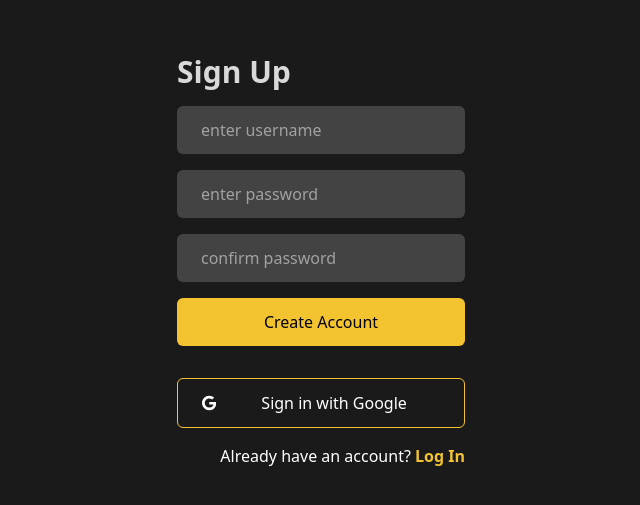
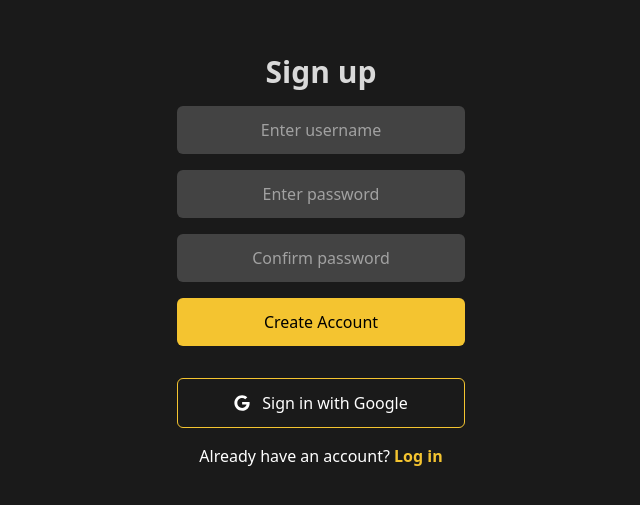
Before and after one commit to rupakyeware/Goat-Prep-Frontend, a React (Vite) app: page /register in a window 1280 px wide. Shown: the part 139-644 px from the top of the page, without its empty margins (319-959 px from the left). Built offline with nearby package versions, Linux system fonts and the light colour scheme; no server answers.

Commit message:
Made visual changes to auth forms

```diff
--- a/src/components/ui/common/GoogleLogin.jsx
+++ b/src/components/ui/common/GoogleLogin.jsx
@@ -2,10 +2,9 @@ import { FaGoogle } from "react-icons/fa";
 
 export default function GoogleLogin({className}) {
     return (
-        <div className={`w-full py-3 px-6 border-[0.5px] border-yellow bg-transparent rounded-md flex items-center justify-center gap-3 cursor-pointer hover:bg-turqoise hover:text-black hover:border-none ${className}`}>
+        <div className={`w-full py-3 px-8 border-[0.5px] border-yellow bg-transparent rounded-md flex items-center justify-center gap-3 cursor-pointer hover:bg-turqoise hover:text-black hover:border-none ${className}`}>
             <FaGoogle />
             <a
-            className="w-full"
                 href={`https://accounts.google.com/o/oauth2/v2/auth?redirect_uri=${import.meta.env.VITE_GOOGLE_REDIRECT_URI}&response_type=code&client_id=${import.meta.env.VITE_GOOGLE_CLIENT_ID}&scope=https%3A%2F%2Fwww.googleapis.com%2Fauth%2Fuserinfo.email+https%3A%2F%2Fwww.googleapis.com%2Fauth%2Fuserinfo.profile+openid&access_type=offline`}
             >
                 Sign in with Google
--- a/src/pages/Login.jsx
+++ b/src/pages/Login.jsx
@@ -26,24 +26,24 @@ export default function Login() {
     return (
         <div className="min-h-screen w-full flex items-center justify-center font-h2">
             <form onSubmit={handleSubmit} className="p-4 rounded-md w-80 space-y-4">
-                <p className="text-3xl text-md text-left text-normal font-bold">Sign In</p>
+                <p className="text-3xl text-md text-center text-normal font-bold">Sign in</p>
 
                 <input type="text"
-                    placeholder="enter username"
-                    className="w-full px-6 py-3 bg-gray rounded-md"
+                    placeholder="Username"
+                    className="w-full px-6 py-3 bg-gray rounded-md text-center"
                     onChange={(e) => setUsername(e.target.value)}
                     required
                 />
                 <input type="password"
-                    placeholder="enter password"
-                    className="w-full px-6 py-3 bg-gray rounded-md"
+                    placeholder="Password"
+                    className="w-full px-6 py-3 bg-gray rounded-md text-center"
                     onChange={(e) => setPassword(e.target.value)}
                     requireds
                 />
                 {error && <p className="text-red-400 text-sm">{error}</p>}
-                <button type="submit" className="w-full bg-primary text-black py-3 px-6 rounded-md font-">Login</button>
+                <button type="submit" className="w-full bg-primary text-black py-3 px-6 rounded-md text-center">Login</button>
                 <GoogleLogin className="mt-4"/>
-                <p className="w-full text-right">Dont have an account? <span className="text-yellow font-semibold"><a href="/register">Register</a></span></p>
+                <p className="w-full text-center">Don't have an account? <span className="text-yellow font-semibold"><a href="/register">Register</a></span></p>
             </form>
         </div>
     )
--- a/src/pages/Register.jsx
+++ b/src/pages/Register.jsx
@@ -27,29 +27,29 @@ export default function Register() {
     return (
         <div className="min-h-screen w-full flex items-center justify-center font-h2">
             <form onSubmit={handleSubmit} className="p-4 rounded-md w-80 space-y-4">
-                <p className=" text-3xl text-md text-left text-normal font-bold">Sign Up</p>
+                <p className=" text-3xl text-md text-center text-normal font-bold">Sign up</p>
                 <input type="text"
-                    placeholder="enter username"
-                    className="w-full px-6 py-3 bg-gray rounded-md"
+                    placeholder="Enter username"
+                    className="w-full px-6 py-3 bg-gray rounded-md text-center"
                     onChange={(e) => setUsername(e.target.value)}
                     required
                 />
                 <input type="password"
-                    placeholder="enter password"
-                    className="w-full px-6 py-3 bg-gray rounded-md"
+                    placeholder="Enter password"
+                    className="w-full px-6 py-3 bg-gray rounded-md text-center"
                     onChange={(e) => setPassword(e.target.value)}
                     required
                 />
                 <input type="password"
-                    placeholder="confirm password"
-                    className="w-full px-6 py-3 bg-gray rounded-md"
+                    placeholder="Confirm password"
+                    className="w-full px-6 py-3 bg-gray rounded-md text-center"
                     onChange={(e) => setConfirmPassword(e.target.value)}
                     required
                 />
                 {error && <p className="text-red-400 text-sm">{error}</p>}
                 <button type="submit" className="w-full bg-primary text-black py-3 px-6 rounded-md font-">Create Account</button>
                 <GoogleLogin className="mt-4" />
-                <p className="w-full text-right">Already have an account? <span className="text-yellow font-semibold"><a href="/login">Log In</a></span></p>
+                <p className="w-full text-center">Already have an account? <span className="text-yellow font-semibold"><a href="/login">Log in</a></span></p>
             </form>
         </div>
     )
```
